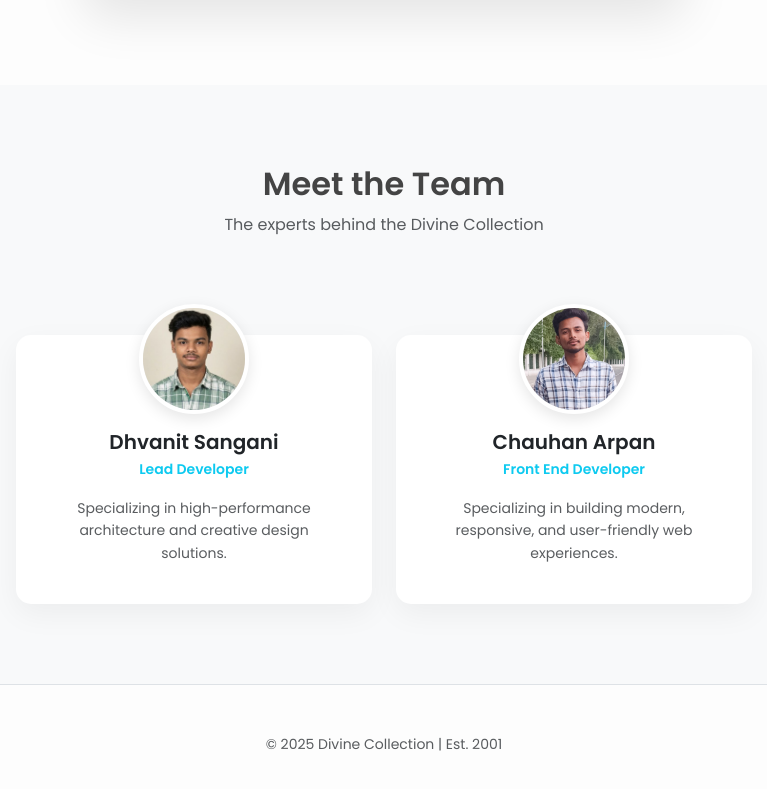
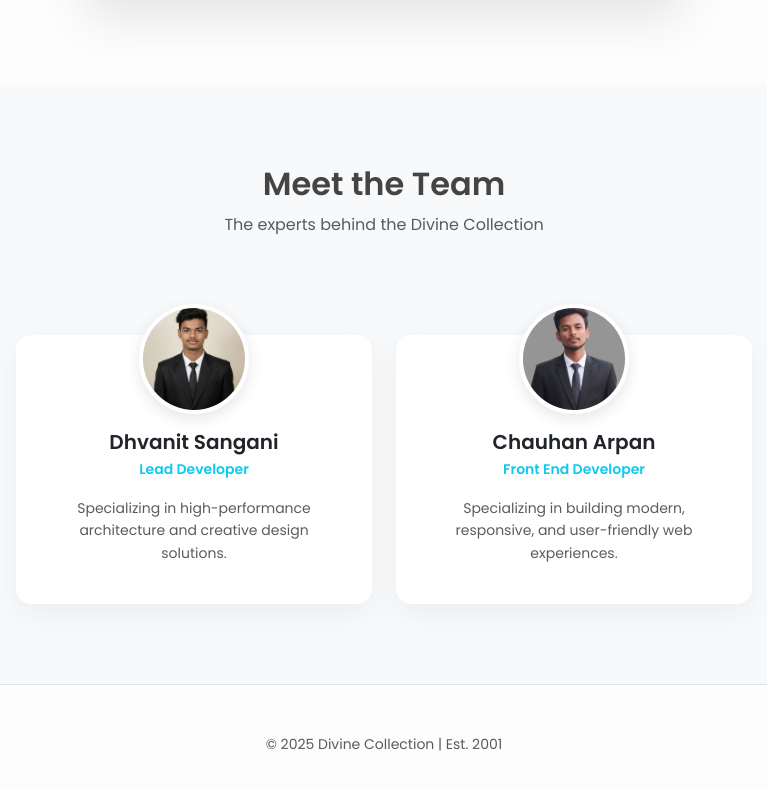
Before and after one commit to arpan3206/Divine, a plain HTML site: page index.html in a window 1280 px wide. Shown: the part 1210-1999 px from the top of the page, without its empty margins (256-1023 px from the left). Drawn offline with nearby package versions, Linux system fonts and the light colour scheme.

Commit message:
Update index.html

```diff
--- a/index.html
+++ b/index.html
@@ -167,7 +167,7 @@
             <div class="row justify-content-center g-4">
                 <div class="col-sm-10 col-md-5 col-lg-4">
                     <div class="card team-card text-center p-4">
-                        <img src="2.jpeg" class="rounded-circle profile-img mx-auto" alt="Dhvanit Sangani">
+                        <img src="d.jpeg" class="rounded-circle profile-img mx-auto" alt="Dhvanit Sangani">
                         <div class="card-body">
                             <h5 class="fw-bold mb-1">Dhvanit Sangani</h5>
                             <p class="text-info small fw-bold mb-3">Lead Developer</p>
@@ -178,7 +178,7 @@
 
                 <div class="col-sm-10 col-md-5 col-lg-4">
                     <div class="card team-card text-center p-4">
-                        <img src="5.jpeg" class="rounded-circle profile-img mx-auto" alt="Chauhan Arpan">
+                        <img src="a.jpeg" class="rounded-circle profile-img mx-auto" alt="Chauhan Arpan">
                         <div class="card-body">
                             <h5 class="fw-bold mb-1">Chauhan Arpan</h5>
                             <p class="text-info small fw-bold mb-3">Front End Developer</p>
@@ -196,4 +196,5 @@
 
     <script src="https://cdn.jsdelivr.net/npm/bootstrap@5.3.0/dist/js/bootstrap.bundle.min.js"></script>
 </body>
+
 </html>
```
